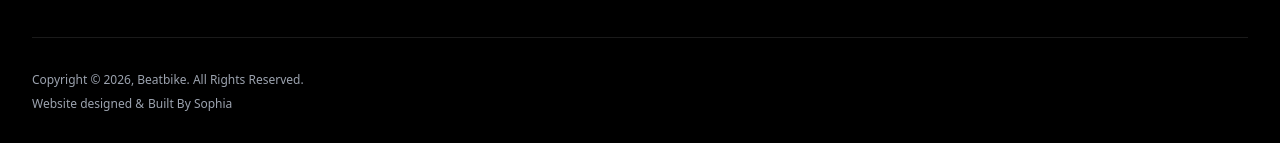
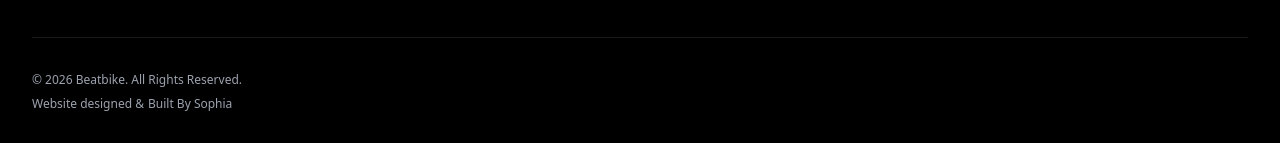
Before and after one commit to sphcastillo/beatbike, a Next.js app: page /tarzana in a window 1280 px wide. Shown: the part 939-1082 px from the top of the page. Built offline with nearby package versions, Linux system fonts and the light colour scheme.

Commit message:
Locations: adjusted the Framer Motion entrance animationso to prevent horizontal overflow by reudcing large off-screen transform values and clipping overflow on the container, ensuring smooth slide-in effects w/o causing the page to scroll sideways

```diff
--- a/app/layout.tsx
+++ b/app/layout.tsx
@@ -6,7 +6,7 @@ import Banner from "@/components/Banner";
 
 export const metadata: Metadata = {
   title: "Beatbike",
-  description: "For portfolio purposes only",
+  description: "This project is displayed for portfolio purposes only. Beatbike is a former business and is no longer operating. All trademarks, names, and branding belong to their respective owners.",
 };
 
 export default function RootLayout({
--- a/components/Footer.tsx
+++ b/components/Footer.tsx
@@ -70,6 +70,8 @@ const navigation = {
 };
 
 export default function Footer() {
+  const currentYear = new Date().getFullYear();
+
   return (
     <footer className="bg-black" aria-labelledby="footer-heading">
       <h2 id="footer-heading" className="sr-only">
@@ -169,7 +171,7 @@ export default function Footer() {
         </div>
         <div className="mt-16 border-t border-white/10 pt-8 sm:mt-20 lg:mt-24">
           <p className="text-xs leading-5 text-gray-400">
-            Copyright &copy; 2026, Beatbike. All Rights Reserved.
+            © {currentYear} Beatbike. All Rights Reserved.
           </p>
           <p className="text-xs leading-5 text-gray-400 pt-1">
             Website designed &
--- a/components/Locations.tsx
+++ b/components/Locations.tsx
@@ -28,7 +28,7 @@ export default function Locations() {
   const [isOptimized, setIsOptimized] = useState(true);
   return (
     <div className="bg-[#333333] py-24 sm:py-32">
-      <div className="mx-auto max-w-7xl px-6 lg:px-8">
+      <div className="mx-auto max-w-7xl px-6 lg:px-8 overflow-x-hidden">
         <div className={mulish.className}>
           <motion.div
             className="mx-auto max-w-2xl lg:mx-0"
```
